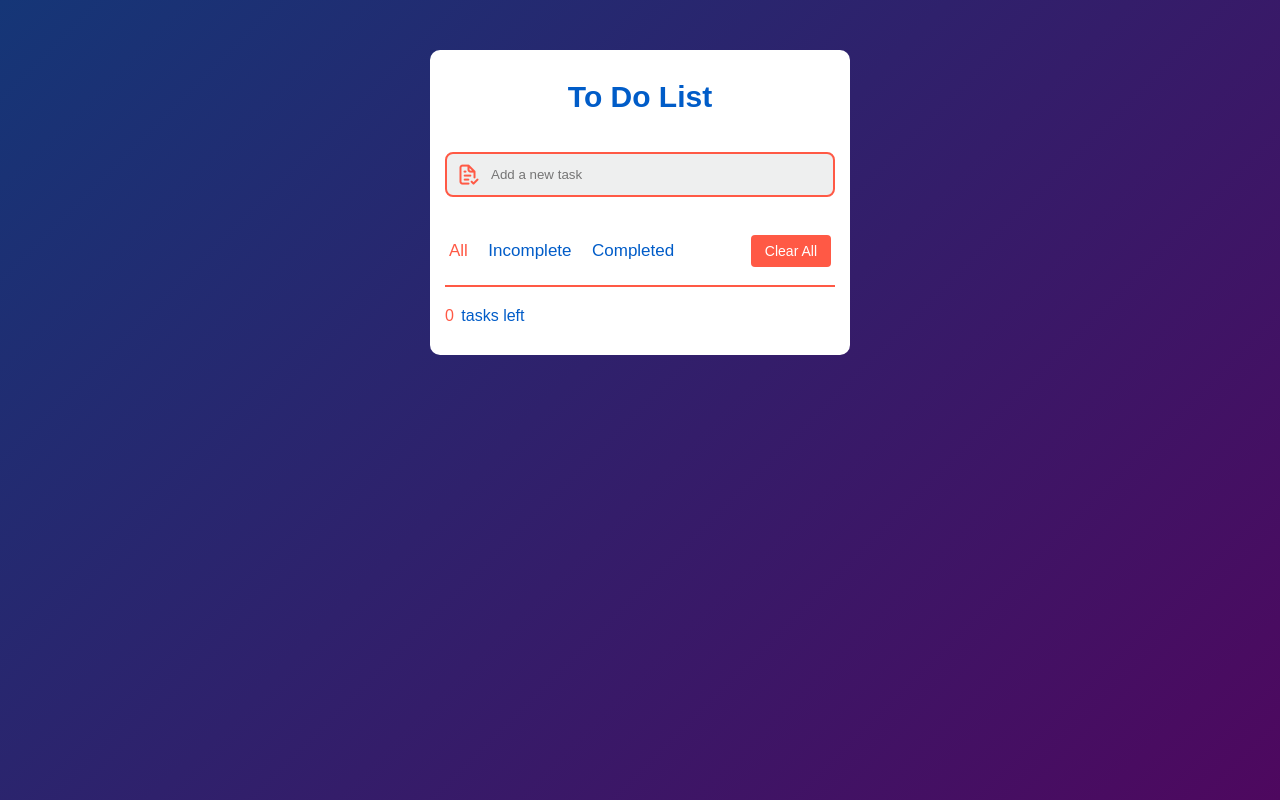
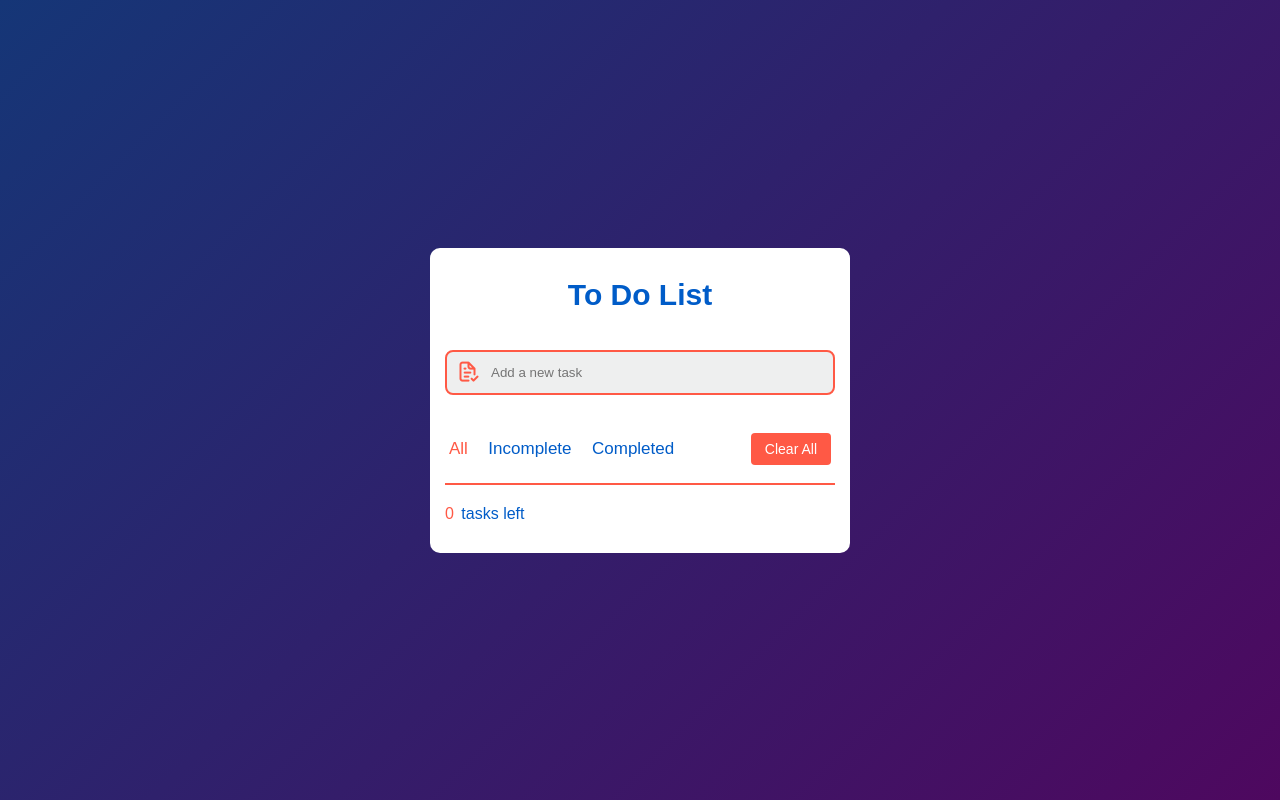
Before and after one commit to surajbarman06/todo-list, a plain HTML site: page index.html in a window 1280 px wide. Drawn offline with nearby package versions, Linux system fonts and the light colour scheme.

Commit message:
Update style.css

```diff
--- a/style.css
+++ b/style.css
@@ -9,6 +9,9 @@
 .container {
     height: 100vh;
     width: 100%;
+    display: flex;
+    justify-self: center;
+    align-items: center;
     overflow: hidden;
     background: linear-gradient(135deg ,#153677,#4e085f);
 }
```
